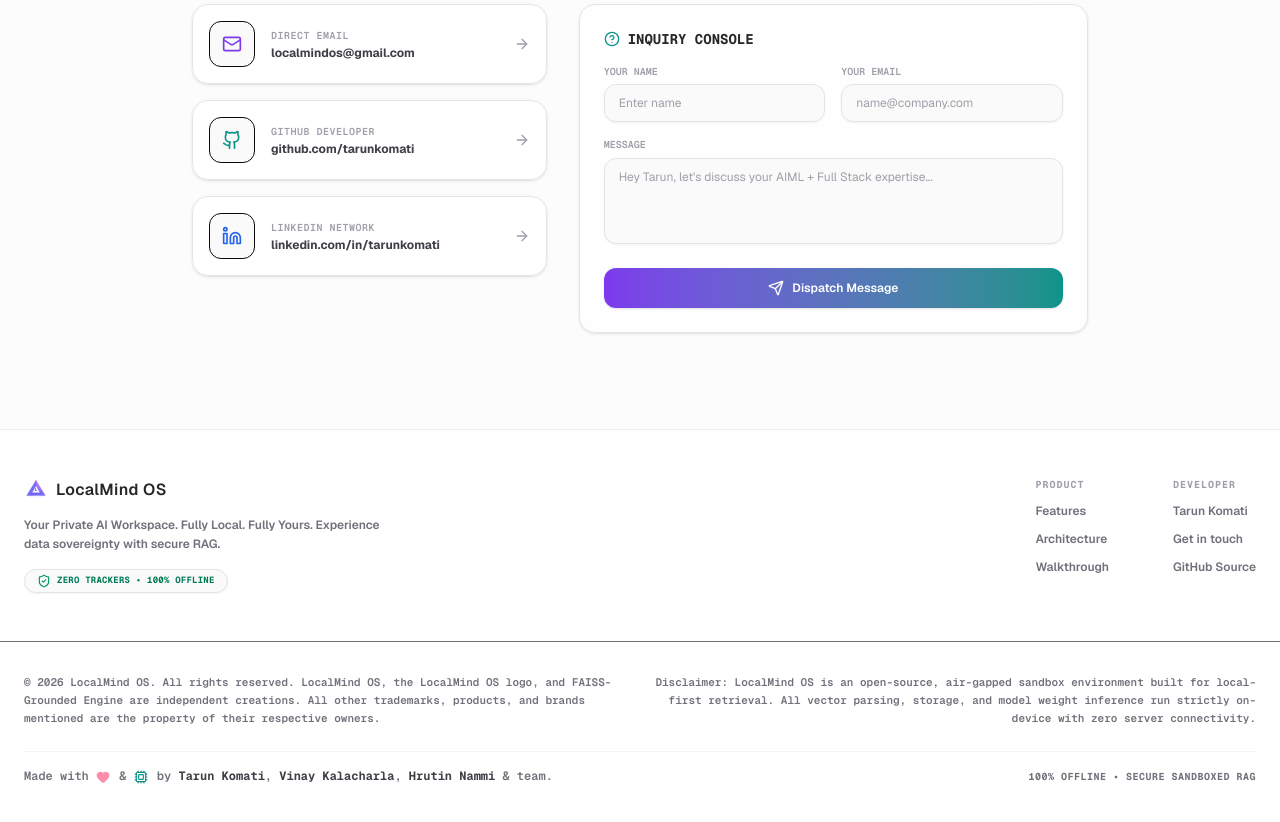
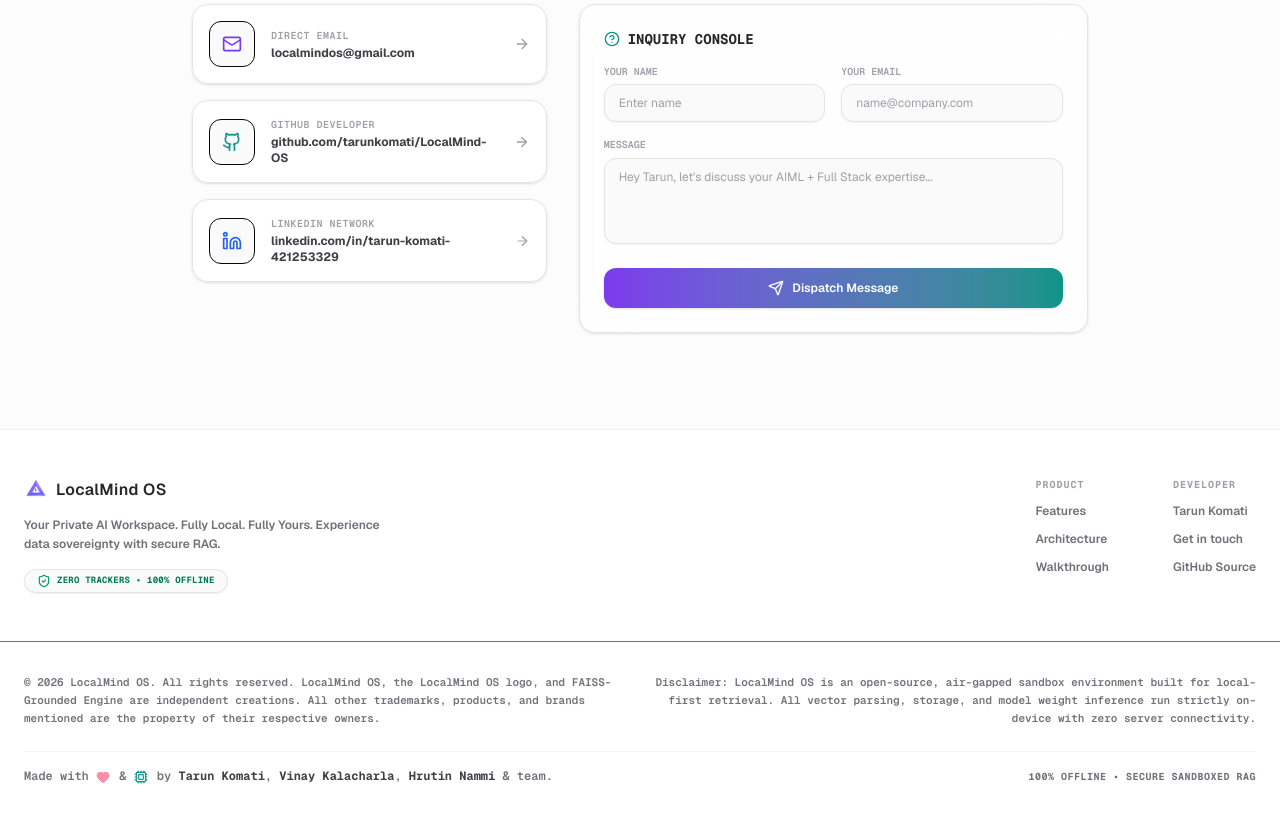
Before and after one commit to tarunkomati/LocalmindOS-webV2, a Next.js app: page / in a window 1280 px wide. Shown: the part 5860-6682 px from the top of the page. Built offline with nearby package versions, Linux system fonts and the light colour scheme.

Commit message:
Update GitHub repository and LinkedIn network profile links

```diff
--- a/src/components/Contact.tsx
+++ b/src/components/Contact.tsx
@@ -43,14 +43,14 @@
     },
     {
       name: "GitHub Developer",
-      value: "github.com/tarunkomati",
-      href: "https://github.com",
+      value: "github.com/tarunkomati/LocalMind-OS",
+      href: "https://github.com/tarunkomati/LocalMind-OS",
       icon: <GithubIcon className="w-5 h-5 text-accent-cyan" />,
     },
     {
       name: "LinkedIn Network",
-      value: "linkedin.com/in/tarunkomati",
-      href: "https://linkedin.com",
+      value: "linkedin.com/in/tarun-komati-421253329",
+      href: "https://www.linkedin.com/in/tarun-komati-421253329/",
       icon: <LinkedinIcon className="w-5 h-5 text-accent-blue" />,
     },
   ];
--- a/src/components/Footer.tsx
+++ b/src/components/Footer.tsx
@@ -123,7 +123,7 @@
             </span>
             <a href="#about" className="text-zinc-500 hover:text-accent-purple font-semibold transition-colors">Tarun Komati</a>
             <a href="#contact" className="text-zinc-500 hover:text-accent-purple font-semibold transition-colors">Get in touch</a>
-            <a href="https://github.com" target="_blank" rel="noreferrer" className="text-zinc-500 hover:text-accent-purple font-semibold transition-colors">GitHub Source</a>
+            <a href="https://github.com/tarunkomati/LocalMind-OS" target="_blank" rel="noreferrer" className="text-zinc-500 hover:text-accent-purple font-semibold transition-colors">GitHub Source</a>
           </div>
 
         </div>
--- a/src/components/Hero.tsx
+++ b/src/components/Hero.tsx
@@ -147,7 +147,7 @@
               Try Web Demo
             </a>
             <a
-              href="https://github.com"
+              href="https://github.com/tarunkomati/LocalMind-OS"
               target="_blank"
               rel="noreferrer"
               className="w-full sm:w-auto inline-flex items-center justify-center gap-2.5 px-8 py-3.5 bg-white border border-zinc-200 hover:border-zinc-300 hover:bg-zinc-50 text-zinc-700 hover:text-zinc-900 font-semibold rounded-full shadow-xs active:scale-98 transition-all text-sm"
--- a/src/components/Navbar.tsx
+++ b/src/components/Navbar.tsx
@@ -166,7 +166,7 @@
           {/* Action Buttons matching screenshot exactly */}
           <div className="hidden md:flex items-center gap-3">
             <a
-              href="https://github.com"
+              href="https://github.com/tarunkomati/LocalMind-OS"
               target="_blank"
               rel="noreferrer"
               className="flex items-center gap-1.5 px-4 py-2 text-xs font-semibold text-zinc-650 hover:text-zinc-900 border border-zinc-200 hover:border-zinc-300 rounded-xl bg-zinc-50/50 backdrop-blur-xs transition-all shadow-xs"
@@ -222,7 +222,7 @@
 
             <div className="flex items-center justify-between gap-4">
               <a
-                href="https://github.com"
+                href="https://github.com/tarunkomati/LocalMind-OS"
                 target="_blank"
                 rel="noreferrer"
                 className="flex-1 flex items-center justify-center gap-2 py-3 px-4 text-sm font-semibold text-zinc-600 hover:text-zinc-900 border border-zinc-200/60 rounded-xl bg-zinc-50 hover:bg-zinc-100 transition-all"
```
